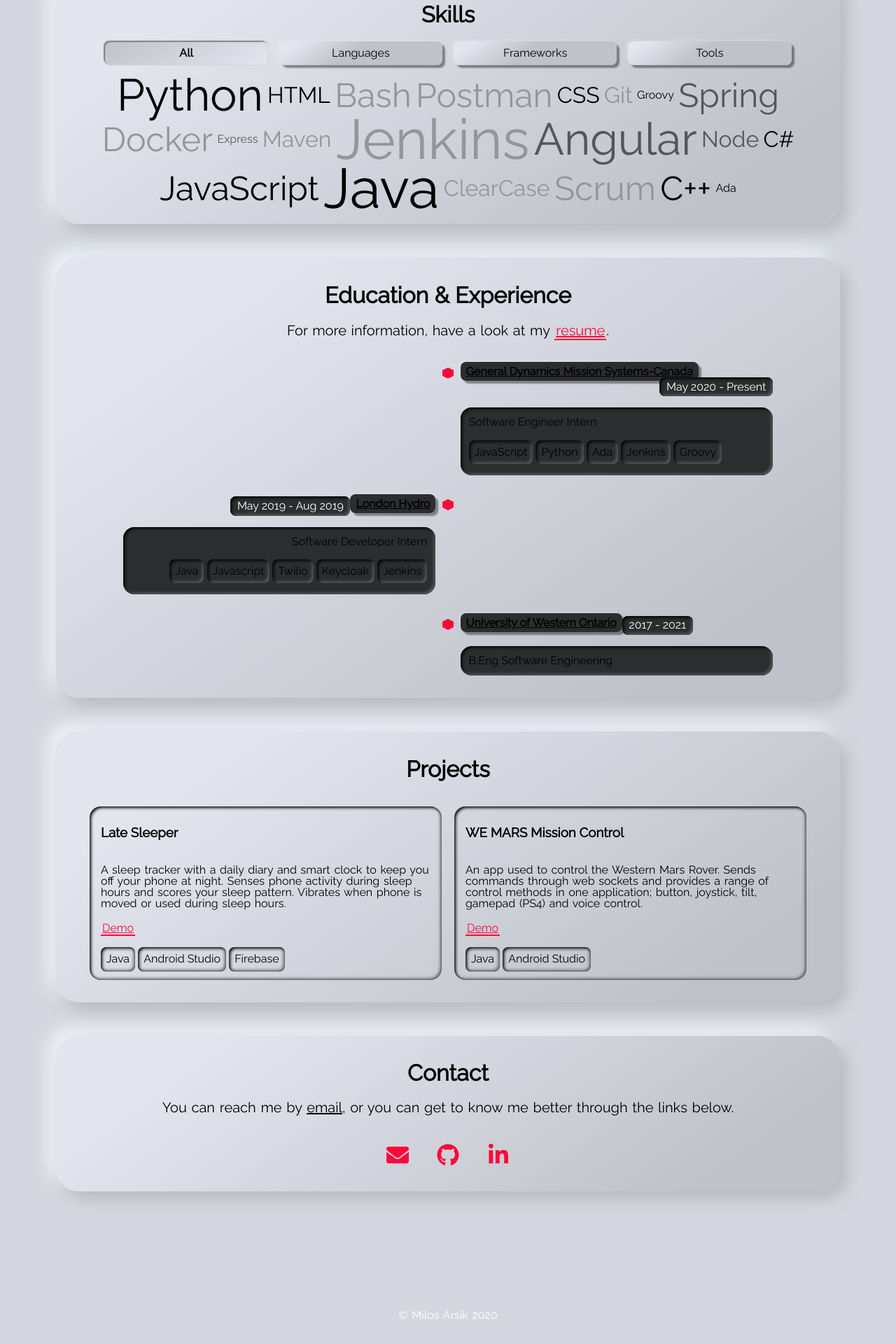
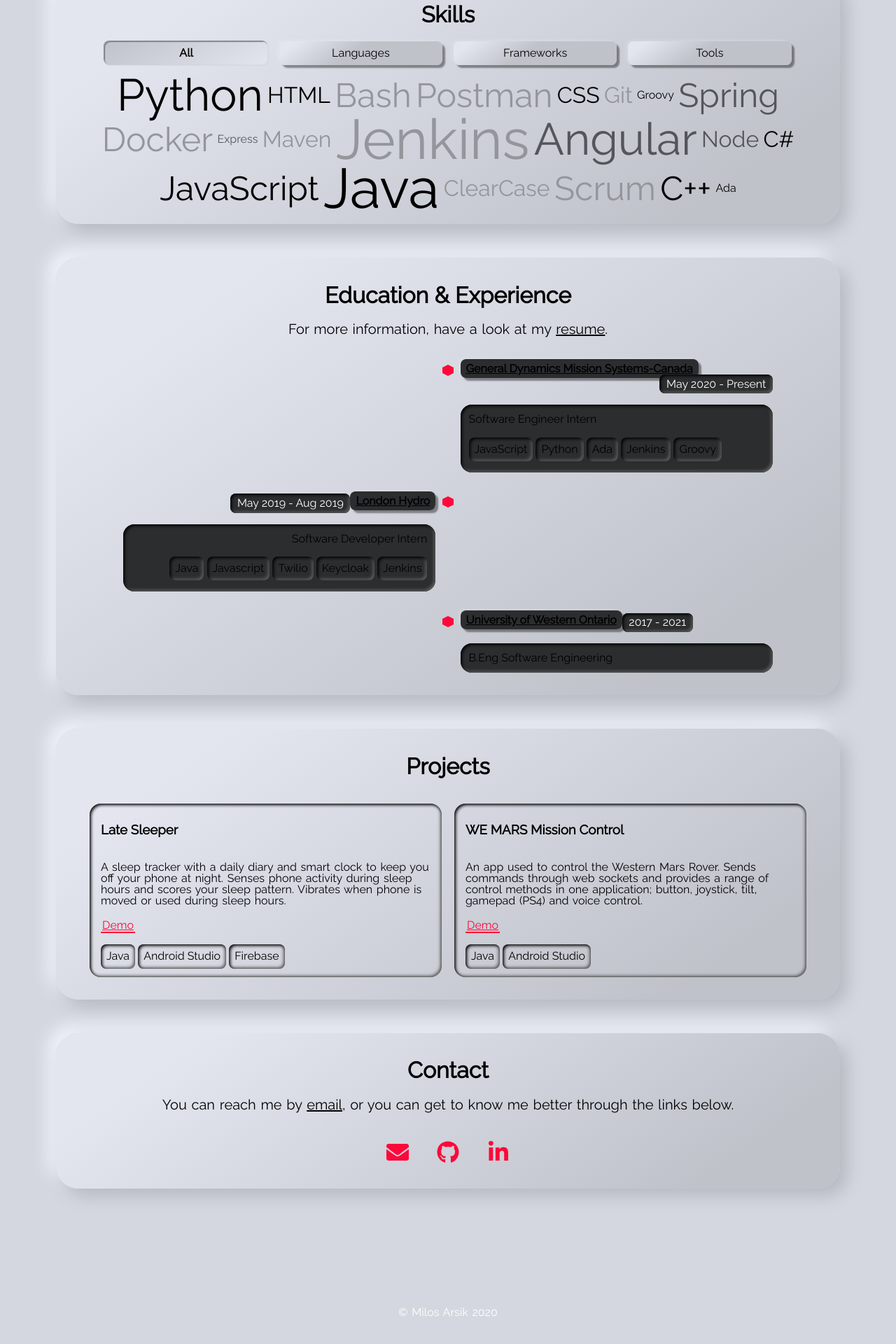
Before and after one commit to milosarsik/milosarsik.github.io, a Jekyll site: the page built from index.html, in a window 1280 px wide. Shown: the part 1359-3279 px from the top of the page at 70% size. Built offline with Jekyll 4.4.1, drawn with Linux system fonts in a browser that asks for light colours.

```diff
--- a/_includes/section-timeline.html
+++ b/_includes/section-timeline.html
@@ -1,10 +1,8 @@
 <h1 class="title">{{site.timeline_title}}</h1>
 <p class="subtitle">
   For more information, have a look at my
-  <a class="highlight-link" href="{{site.cv_download_link}}" target="_blank" rel="noreferrer">
-    resume
-  </a>.
-</p>
+  <a href="{{site.cv_download_link}}" target="_blank" rel="noreferrer">
+    resume</a>.</p>
 
 <div class="timeline-wrapper">
   <ul class="timeline">
```
